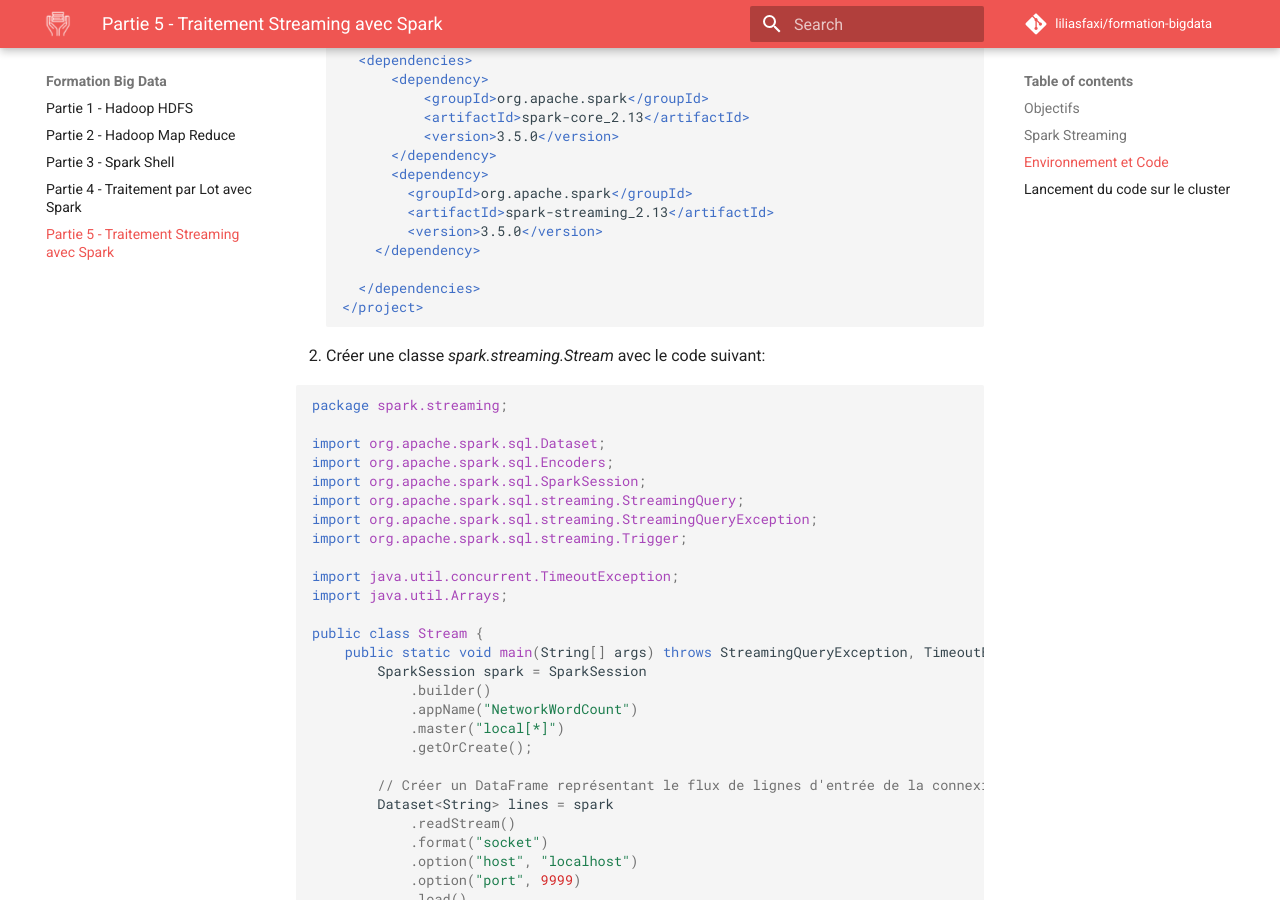
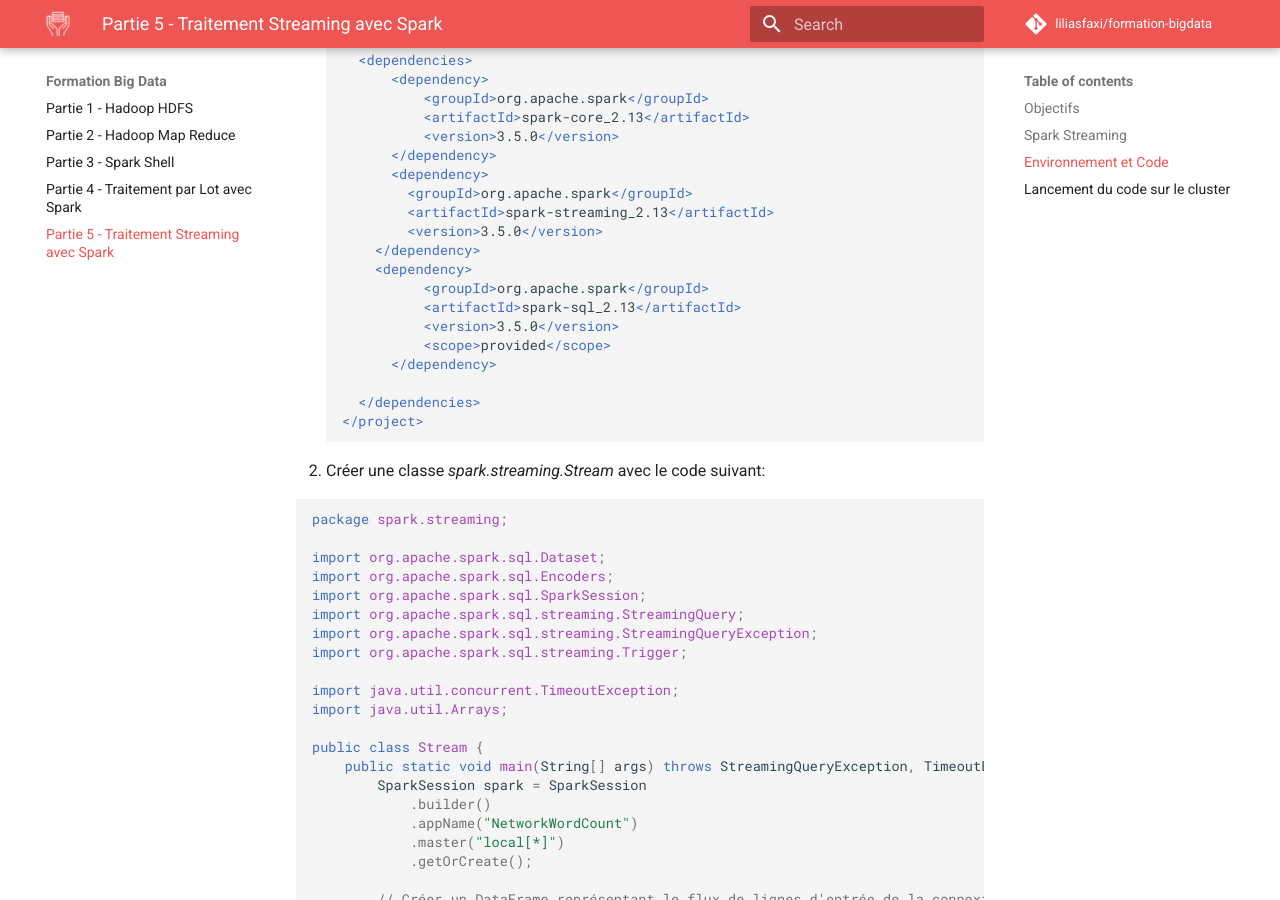
Before and after one commit to liliasfaxi/formation-bigdata, an MkDocs documentation site: the page built from docs/tp5.md, in a window 1280 px wide and 900 px high, scrolled down 1752 px. Built offline with MkDocs 1.6.1 and Material for MkDocs 9.7.7, drawn with Linux system fonts in a browser that asks for light colours; comment, search, counter and statistics services are not loaded; old or Windows-style settings are respelled for this version of MkDocs.

Commit message:
spark-sql

```diff
--- a/docs/tp5.md
+++ b/docs/tp5.md
@@ -45,6 +45,12 @@ Nous allons commencer par tester le streaming en local, comme d'habitude. Pour c
           <artifactId>spark-streaming_2.13</artifactId>
           <version>3.5.0</version>
       </dependency>
+      <dependency>
+            <groupId>org.apache.spark</groupId>
+            <artifactId>spark-sql_2.13</artifactId>
+            <version>3.5.0</version>
+            <scope>provided</scope>
+        </dependency>
 
     </dependencies>
   </project>
```
Also changed, not shown: site/index.html, site/search/search_index.json, site/sitemap.xml, site/tp2/index.html, 1 other file.
